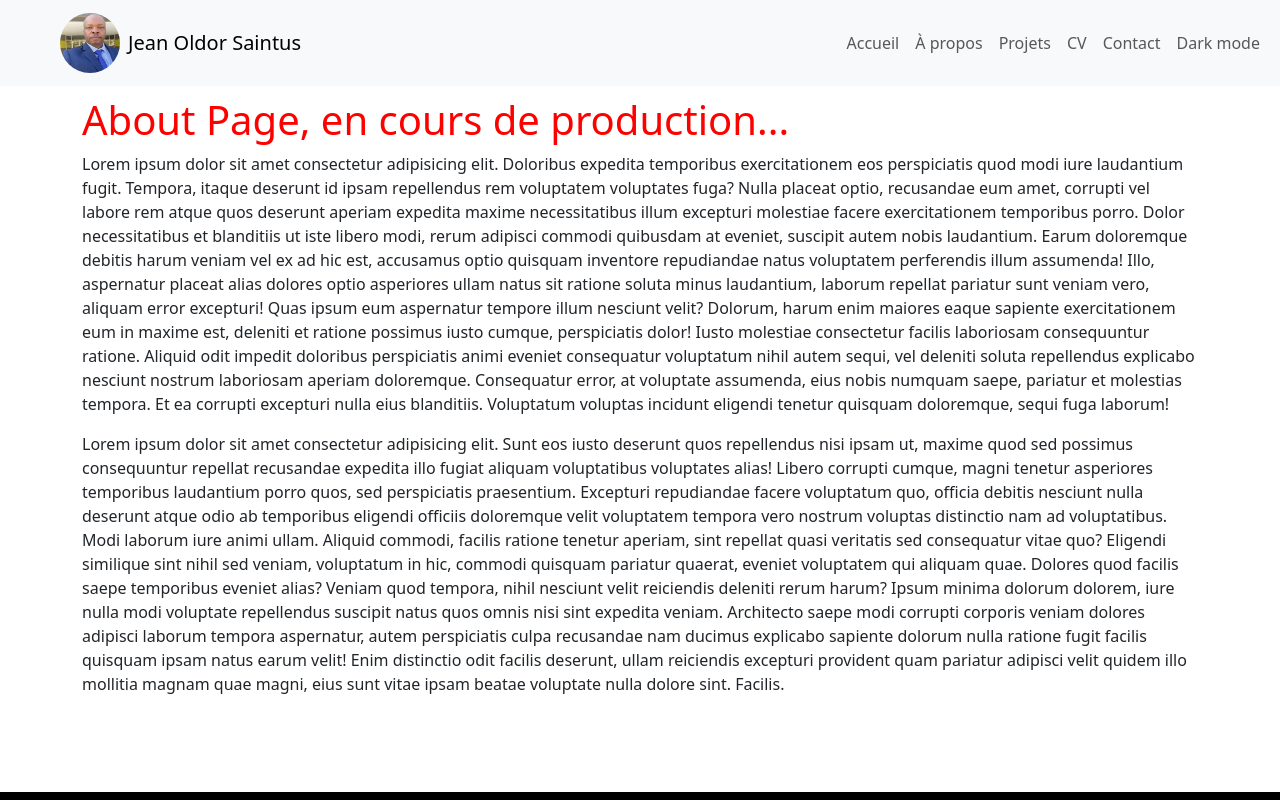
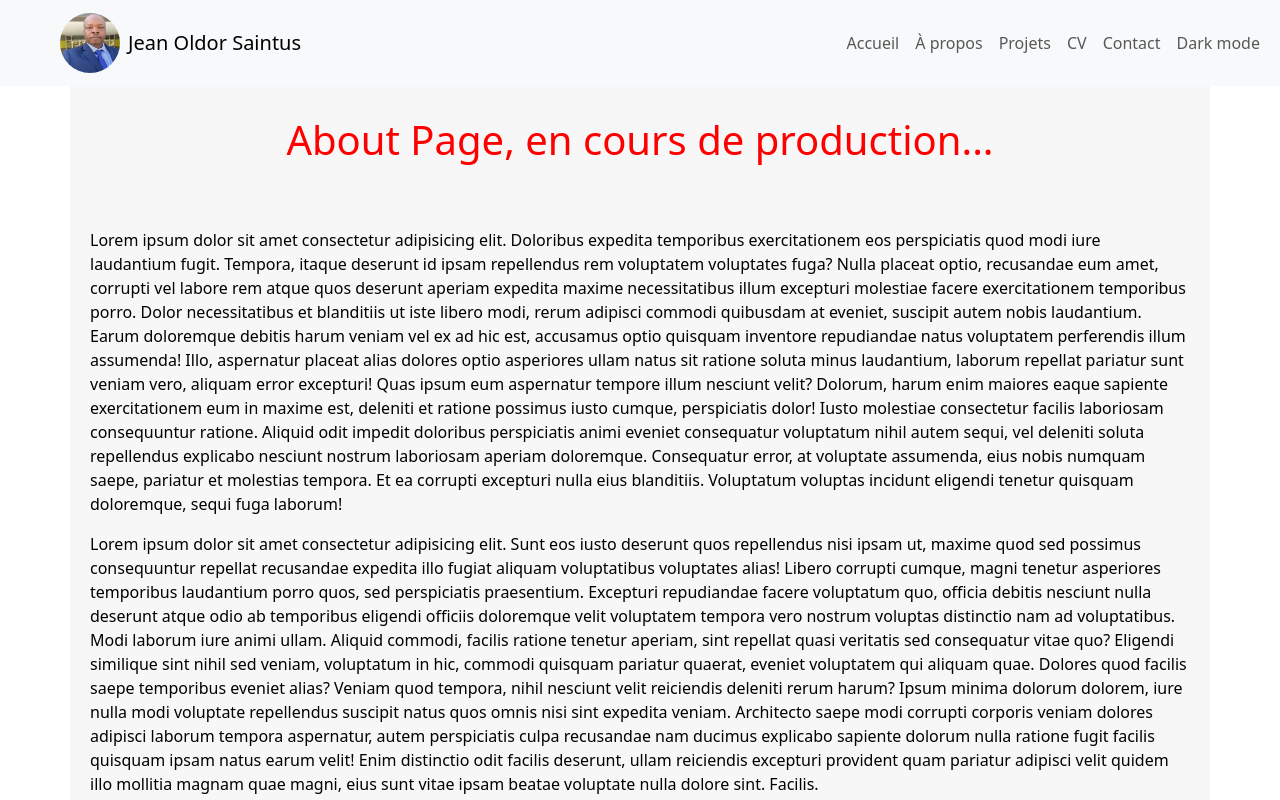
Before and after one commit to joslsinfo/portfolio-jean-oldor-saintus-react, a React (Create React App) app: page /portfolio-jean-oldor-saintus-react/about in a window 1280 px wide. Shown: the top 800 px of the page. Built offline with nearby package versions, Linux system fonts and the light colour scheme.

Commit message:
Portfolio en react

```diff
--- a/src/pages/aboutPage/AboutPage.css
+++ b/src/pages/aboutPage/AboutPage.css
@@ -2,3 +2,9 @@
     color: red;
     margin-top: 6rem;
 }
+
+.home {
+    color: var(--text-color);
+    background-color: var(--background-color);
+    padding: 20px;
+  }
--- a/src/pages/aboutPage/AboutPage.jsx
+++ b/src/pages/aboutPage/AboutPage.jsx
@@ -3,7 +3,7 @@ import "./AboutPage.css";
 
 const AboutPage = () => {
   return (
-    <div className="container">
+    <div className="container home">
       <h1 className="about-page">About Page, en cours de production...</h1>
       <p>
         Lorem ipsum dolor sit amet consectetur adipisicing elit. Doloribus
--- a/src/pages/contactPage/ContactPage.css
+++ b/src/pages/contactPage/ContactPage.css
@@ -2,3 +2,9 @@
     color: red;
     margin-top: 6rem;
 }
+
+.home {
+    color: var(--text-color);
+    background-color: var(--background-color);
+    padding: 20px;
+  }
--- a/src/pages/contactPage/ContactPage.jsx
+++ b/src/pages/contactPage/ContactPage.jsx
@@ -3,7 +3,7 @@ import "./ContactPage.css";
 
 const ContactPage = () => {
   return (
-    <div className="container">
+    <div className="container home">
       <h1 className="contact-page">Contact page, en cours de production ...</h1>
       <p>
         Lorem ipsum dolor sit amet consectetur adipisicing elit. Corrupti
```
